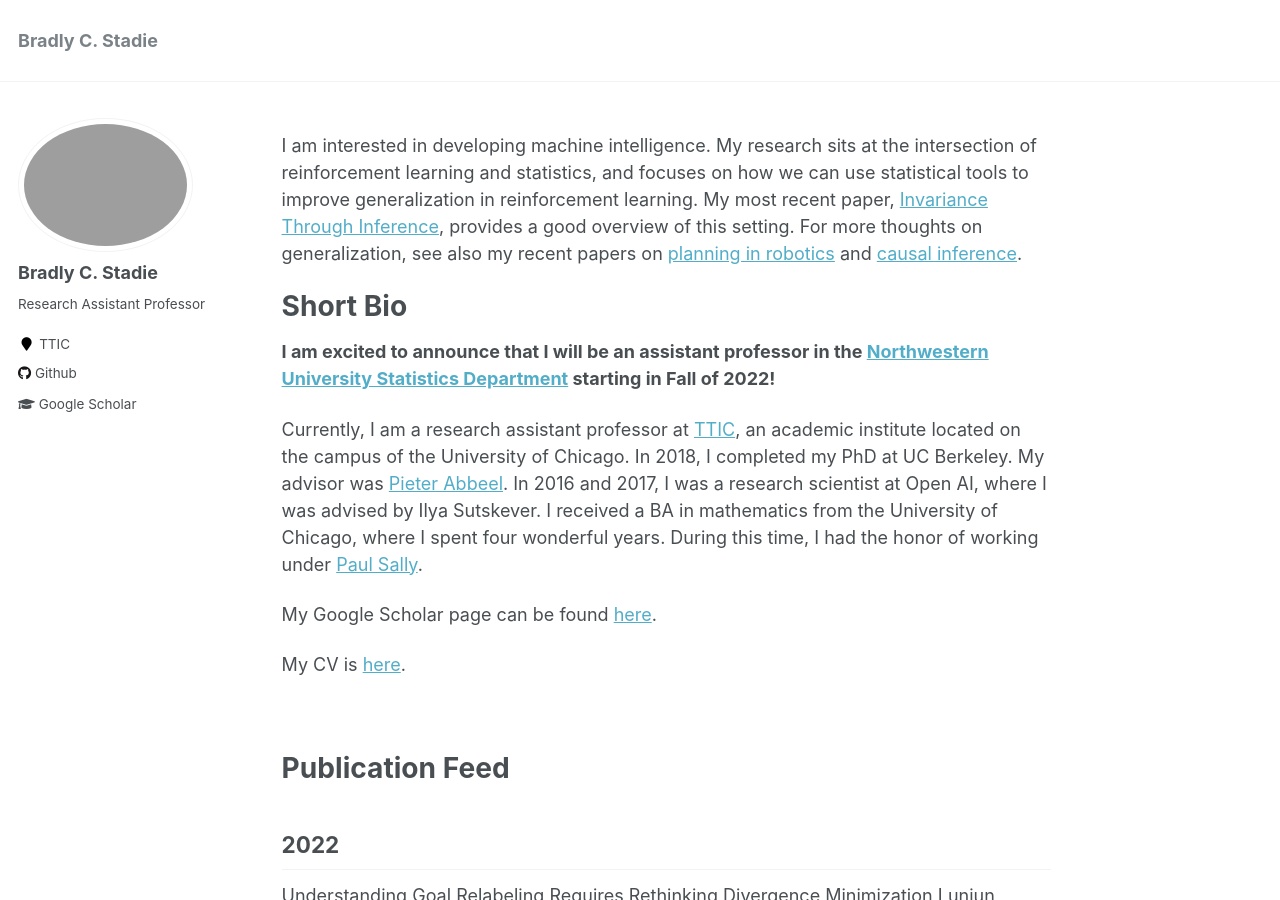
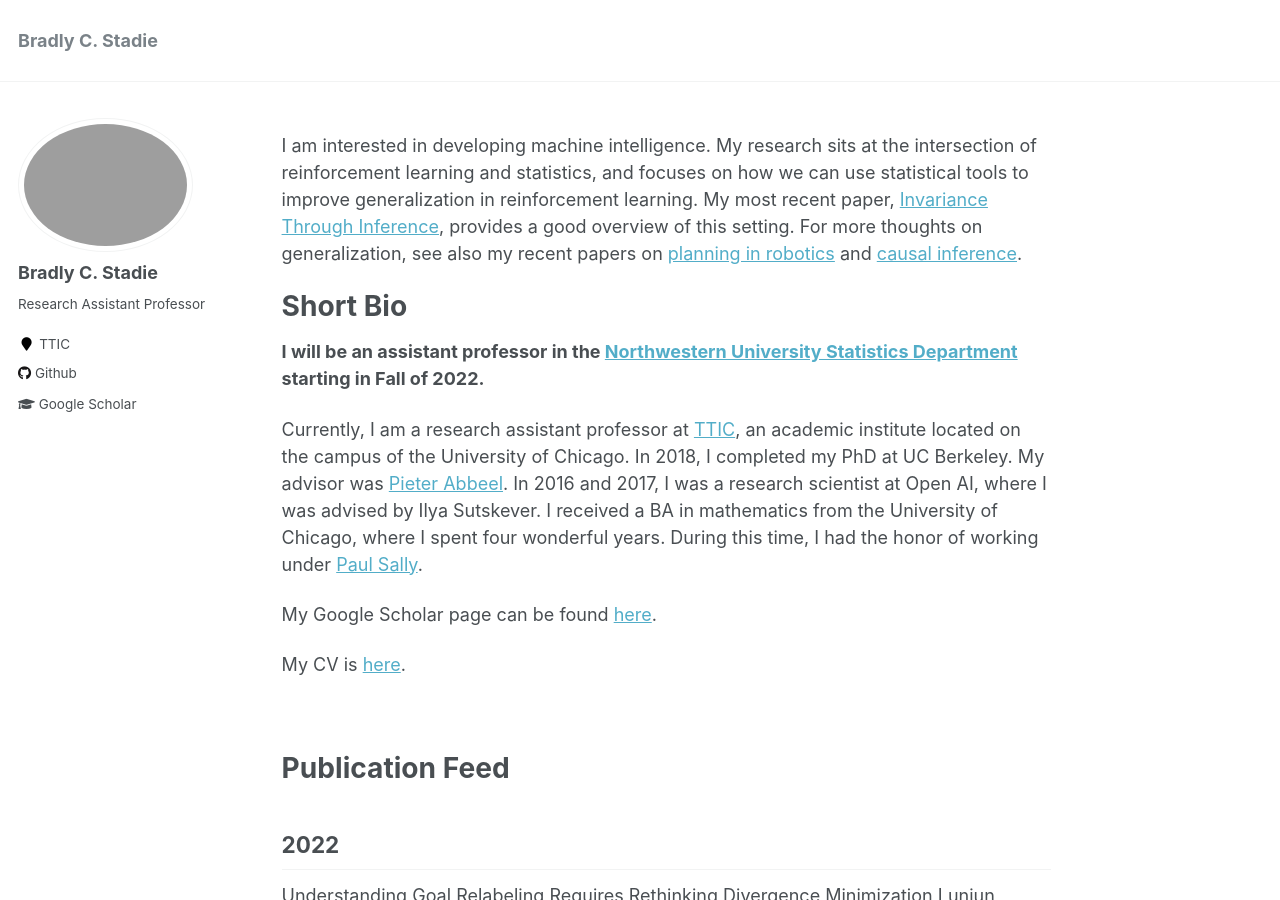
Before and after one commit to bstadie/bstadie.github.io, a Jekyll site: the page built from _pages/about.md, in a window 1280 px wide and 900 px high. Built offline with Jekyll 4.4.1, drawn with Linux system fonts in a browser that asks for light colours.

Commit message:
Update about.md
update short bio. More updates next week.

```diff
--- a/_pages/about.md
+++ b/_pages/about.md
@@ -12,7 +12,7 @@ I am interested in developing machine intelligence. My research sits at the inte
 
 Short Bio
 ======
-**I am excited to announce that I will be an assistant professor in the [Northwestern University Statistics Department](https://statistics.northwestern.edu/.) starting in Fall of 2022!**
+**I will be an assistant professor in the [Northwestern University Statistics Department](https://statistics.northwestern.edu/.) starting in Fall of 2022.**
 
 Currently, I am a research assistant professor at [TTIC](https://www.ttic.edu/), an academic institute located on the campus of the University of Chicago.
 In 2018, I completed my PhD at UC Berkeley. My advisor was [Pieter Abbeel](http://people.eecs.berkeley.edu/~pabbeel/).
```
